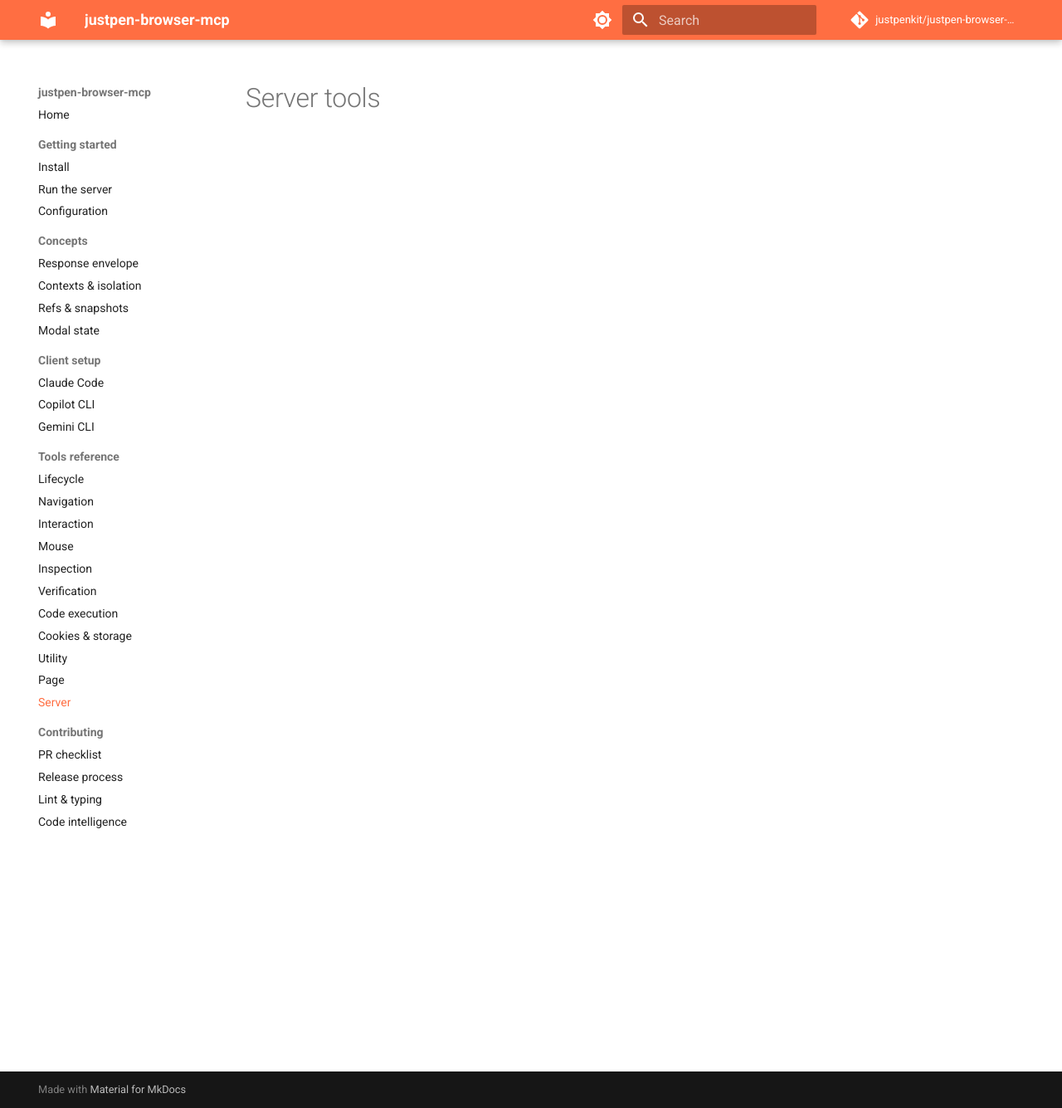
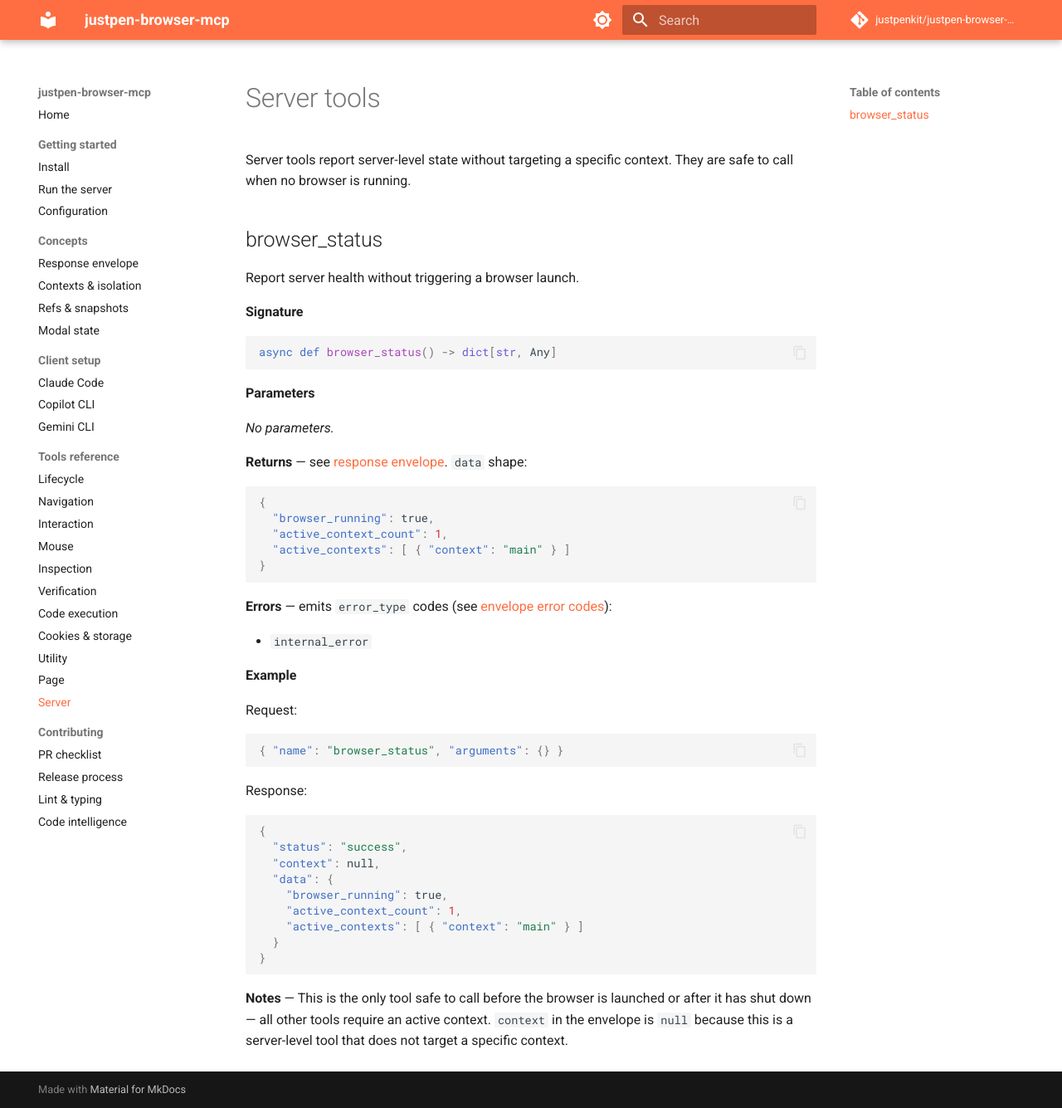
Before and after one commit to justpenkit/justpen-browser-mcp, an MkDocs documentation site: the page built from docs/tools-reference/server-tools.md, in a window 1280 px wide and 1335 px high. Shown: the whole window at 83% size. Built offline with MkDocs 1.6.1 and Material for MkDocs 9.7.7, drawn with Linux system fonts in a browser that asks for light colours; comment, search, counter and statistics services are not loaded.

Commit message:
docs(tools): migrate page and server tools reference

````diff
--- a/docs/tools-reference/server-tools.md
+++ b/docs/tools-reference/server-tools.md
@@ -1 +1,55 @@
 # Server tools
+
+Server tools report server-level state without targeting a specific context. They are safe to call when no browser is running.
+
+## browser_status
+
+Report server health without triggering a browser launch.
+
+**Signature**
+
+```python
+async def browser_status() -> dict[str, Any]
+```
+
+**Parameters**
+
+*No parameters.*
+
+**Returns** — see [response envelope](../concepts/response-envelope.md). `data` shape:
+
+```json
+{
+  "browser_running": true,
+  "active_context_count": 1,
+  "active_contexts": [ { "context": "main" } ]
+}
+```
+
+**Errors** — emits `error_type` codes (see [envelope error codes](../concepts/response-envelope.md#error_type-values)):
+
+- `internal_error`
+
+**Example**
+
+Request:
+
+```json
+{ "name": "browser_status", "arguments": {} }
+```
+
+Response:
+
+```json
+{
+  "status": "success",
+  "context": null,
+  "data": {
+    "browser_running": true,
+    "active_context_count": 1,
+    "active_contexts": [ { "context": "main" } ]
+  }
+}
+```
+
+**Notes** — This is the only tool safe to call before the browser is launched or after it has shut down — all other tools require an active context. `context` in the envelope is `null` because this is a server-level tool that does not target a specific context.
````
Also changed, not shown: docs/tools-reference/page.md (+50 -0 lines).
